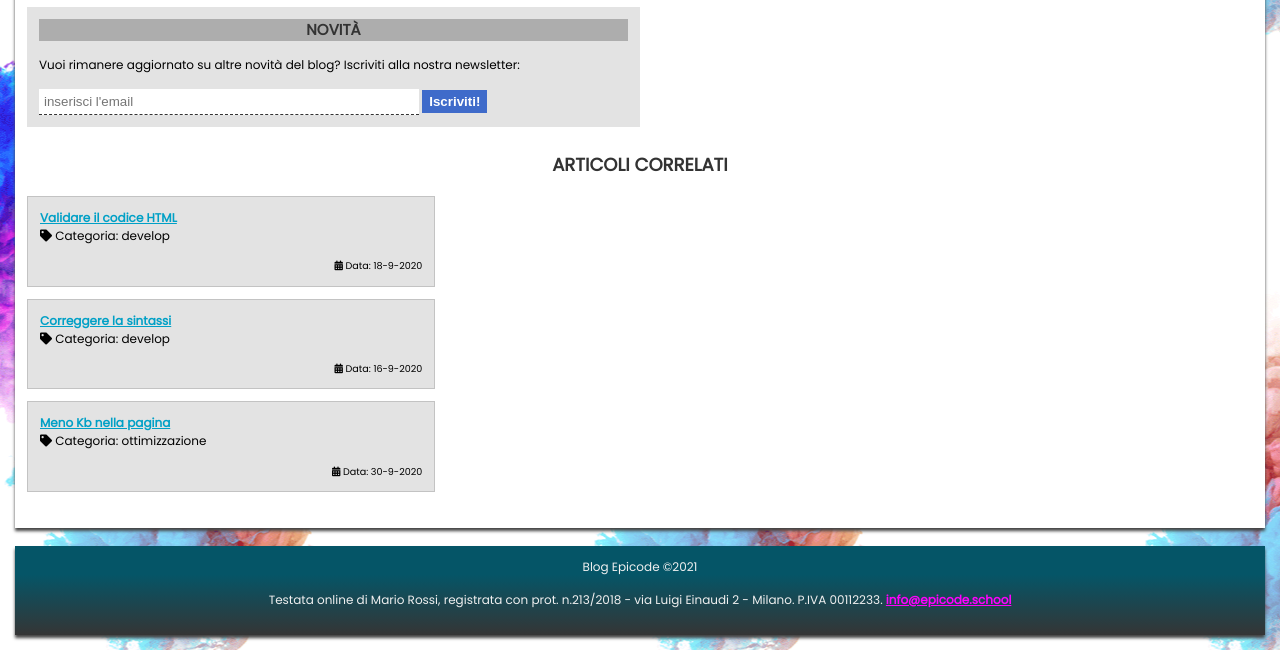
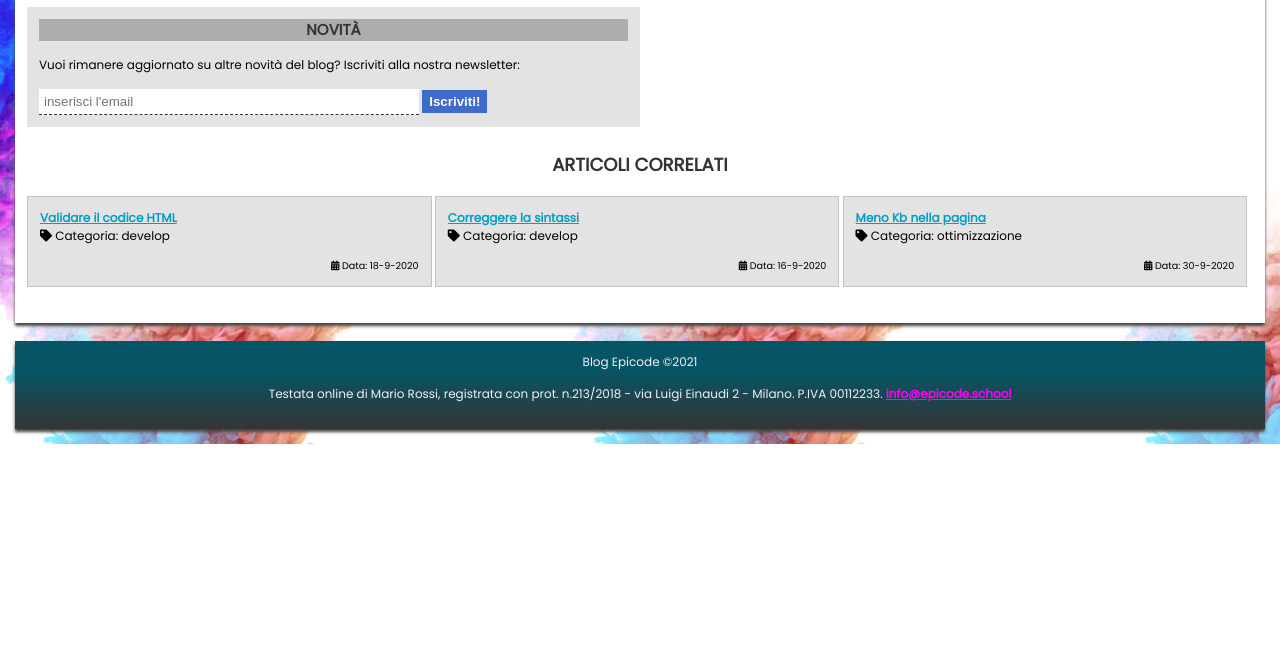
Before and after one commit to Andam92/EPICODE-U2-W1-D1, a plain HTML site: page index.html in a window 1280 px wide. Shown: the part 1157-1807 px from the top of the page. After the commit the page ends 1601 px from the top, so only its background shows below. Drawn offline with Linux system fonts and the light colour scheme.

Commit message:
manca allineamento section

```diff
--- a/assets/css/style.css
+++ b/assets/css/style.css
@@ -304,7 +304,8 @@ footer a {
   }
 
   aside div {
-    width: 33.3%;
+    width: 33%;
+    display: inline-block;
   }
 
   aside h2 {
```
